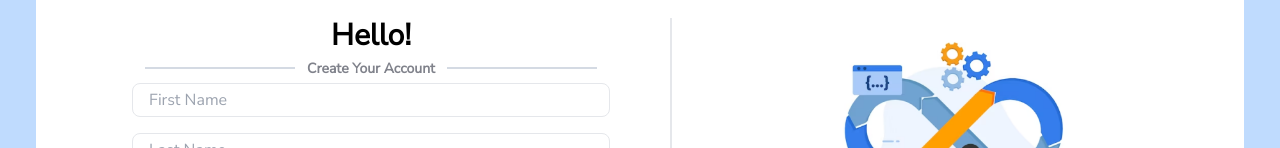
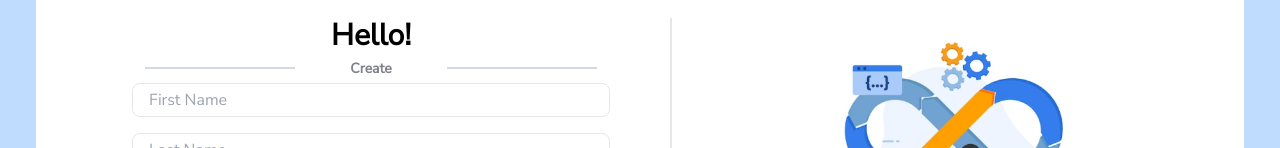
Before and after one commit to tara122333/Xerocodee-assignment, a React (Create React App) app: page / in a window 1280 px wide. Shown: the part 182-330 px from the top of the page. Built offline with nearby package versions, Linux system fonts and the light colour scheme.

Commit message:
update in signup

```diff
--- a/src/components/SignUp.jsx
+++ b/src/components/SignUp.jsx
@@ -70,7 +70,7 @@ function SignUp({ setSignUp, setFirstName, setLastName,setFormType }) {
             <h1 className="w-full text-center text-black text-3xl font-bold"> Hello!</h1>
             <div className='flex justify-center items-center py-1'>
                 <div className="w-[150px] border border-slate-400 border-opacity-40"></div>
-                <div className="w-[152px] h-[21px] text-center text-slate-950 text-opacity-50 text-sm font-bold capitalize leading-[21px]">Create your Account</div>
+                <div className="w-[152px] h-[21px] text-center text-slate-950 text-opacity-50 text-sm font-bold capitalize leading-[21px]">Create</div>
                 <div className="w-[150px] h-[0px] border border-slate-400 border-opacity-40"></div>
             </div>
             <form className='flex flex-col gap-4' onSubmit={submitHandler} autoComplete="none" >
```
